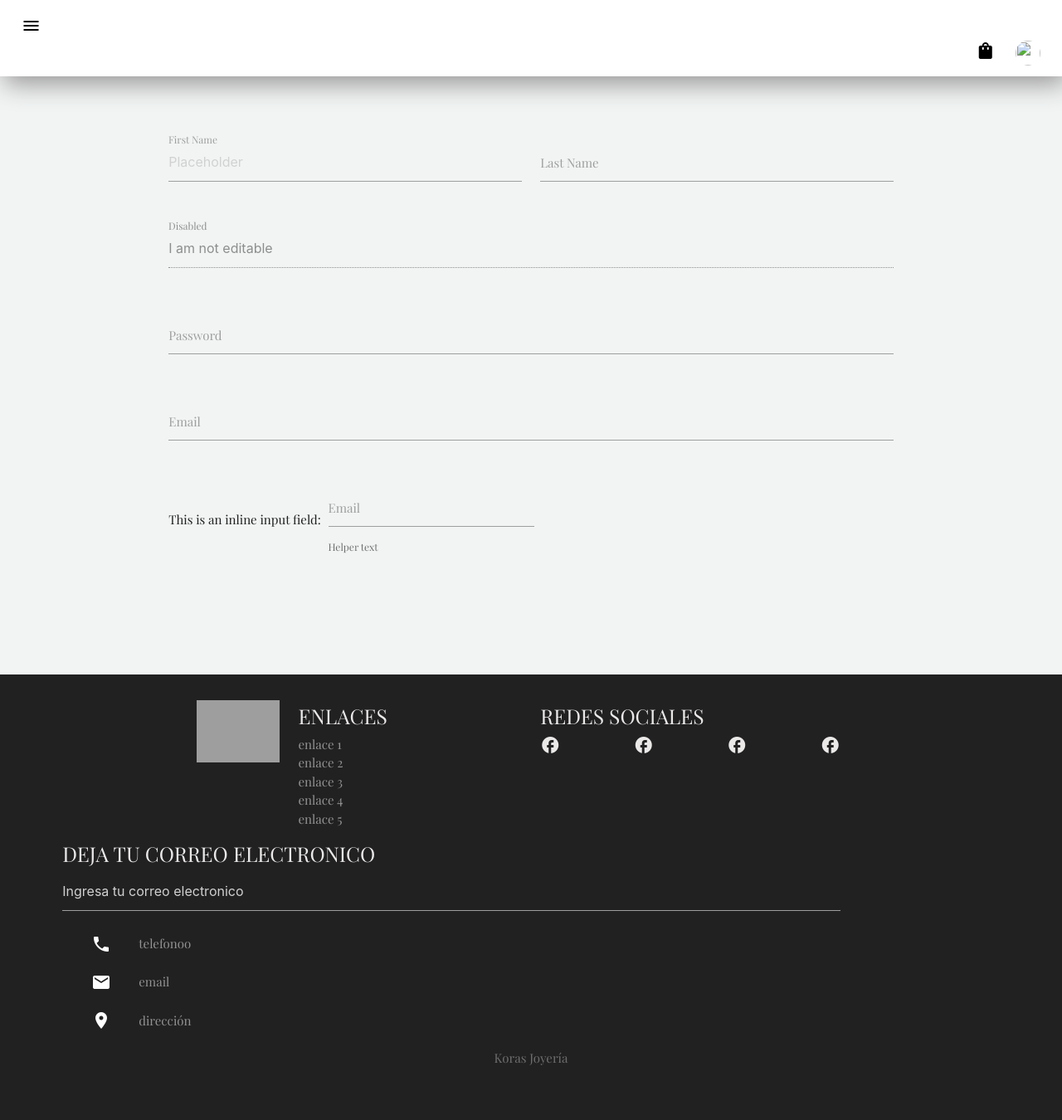
After one commit to ValentinaC2004/KORAS_JOYERIA, a Django app: page /profileEdit/ in a window 1280 px wide. The commit adds this page. Shown: the whole page at 83% size. Run offline with Django 4.2, Linux system fonts and the light colour scheme; the visitor is signed in with stand-in values (Sample User, id 1); some libraries are stand-ins or nearby versions; grey boxes are pictures that could not be loaded.

Commit message:
Agregando perfil para el usuario

```diff
--- a/proyecto_koras/koras_joyeria/static/koras_joyeria/css/style.css
+++ b/proyecto_koras/koras_joyeria/static/koras_joyeria/css/style.css
@@ -79,6 +79,7 @@ footer{
     margin-left: 2%;
     margin-right: 2%;
     margin-top: 1%;
+    margin-bottom: 0%;
 }
 .logo-menu{
     width: 85%;
@@ -247,6 +248,51 @@ label:active {
 .micuenta{
     margin-left: 2%;
 }
-.cuenta{
-    margin-left: 2%;
+
+.profile-img{
+    margin-top: 2%;
+    margin-bottom: 0%;
+    width: 150px;
+    height: 150px;
+    border-radius: 100%;
+    box-shadow: 0 1px 0 0 #343434;
 }
+.profile-user{
+    margin: 0%;
+    padding: 0%;
+}
+
+.profile-nav{
+    border-radius: 100%;
+    width: 11%;
+    height: 51%;
+    margin-right: 12%;
+    margin-bottom: 0px;
+}
+
+.profile-navbar{
+    width: 30px;
+    height: 30px;
+    border-radius: 100%;
+}
+
+.info-profile{
+    width: 20%;
+    height: auto;
+    background-color: antiquewhite;
+    box-shadow: 0 1px 0 0 #343434;
+    padding: 2%;
+}
+.img-info-user{
+    border-radius: 100%;
+    width: 200px;
+    height: 200px;
+    margin-top: 10%;
+    margin-bottom: 0%;
+    padding: 0%;
+}
+
+.t{
+    padding-bottom: 2%;
+    margin-bottom: 2%;
+}
--- a/proyecto_koras/koras_joyeria/templates/koras_joyeria/base/base.html
+++ b/proyecto_koras/koras_joyeria/templates/koras_joyeria/base/base.html
@@ -33,17 +33,17 @@
 
             {% if request.user.is_authenticated %}
             <div>
-            <a class='dropdown-trigger right micuenta' href='#' data-target='micuenta'>{{ user.username }}</a>
+            <a class='dropdown-trigger right micuenta' href='#' data-target='micuenta'><img src="{{ user.profile.image.url }}" class="profile-navbar right"></a>
         </div>
                 <ul id='micuenta' class='dropdown-content'>
-                    <li><a href="#!">Editar</a></li>
+                    <li><a href="{% url 'koras_joyeria:profileEdit' %}">Editar perfil</a></li>
                     <li><a href="#"><i class="material-icons">power_settings_new</i></a></li>
                   </ul>
                   {% endif %}
 
             <a class="waves-effect waves-light  modal-trigger right" href="#carrito">
-                <span class="material-icons right">
-                    shopping_cart_checkout
+                <span class="material-icons right black-text">
+                    shopping_bag
                     </span>
             </a>
 
@@ -75,7 +75,8 @@
                 {% block contentMenu %}
 
                 {% if request.user.is_authenticated %}
-                <li><a href="{% url 'koras_joyeria:profile' %}" class="cuenta"><i class="material-icons">perm_identity</i>{{ user.username }}</a></li>
+
+                <li><a href="{% url 'koras_joyeria:profile' %}" class="cuenta"><img src="{{ user.profile.image.url }}" class="profile-nav">Perfil</a></li>
                 {% endif %}
                 <li><a href="{% url 'koras_joyeria:home' %}"><i class="material-icons">home</i>Inicio</a></li>
                 <li><a href="{% url 'koras_joyeria:tienda' %}"><i class="material-icons">store</i>Tienda</a></li>
--- a/proyecto_koras/koras_joyeria/templates/koras_joyeria/index.html
+++ b/proyecto_koras/koras_joyeria/templates/koras_joyeria/index.html
@@ -29,7 +29,7 @@
             <li>
               <img src="{% static 'koras_joyeria/img/port8.jpg' %}" alt="">
               <div class="caption center-align">
-                <h3>Lorem, ipsum dolor.</h3>
+                <h3>Koras Joyeria</h3>
                 <h5 class="light grey-text text-lighten-3">Lorem, ipsum dolor.</h5>
               </div>
             </li>
--- /dev/null
+++ b/proyecto_koras/koras_joyeria/templates/koras_joyeria/profile/profile-edit.html
@@ -0,0 +1,56 @@
+{% extends 'koras_joyeria/base/base.html' %}
+
+{% load static %}
+
+{% block title2 %}Editar perfil{% endblock title2 %}
+
+{% block content %}
+
+<div class="container">
+    <br><br><br>
+    <div class="row">
+        <form class="col s12">
+          <div class="row">
+            <div class="input-field col s6">
+              <input placeholder="Placeholder" id="first_name" type="text" class="validate">
+              <label for="first_name">First Name</label>
+            </div>
+            <div class="input-field col s6">
+              <input id="last_name" type="text" class="validate">
+              <label for="last_name">Last Name</label>
+            </div>
+          </div>
+          <div class="row">
+            <div class="input-field col s12">
+              <input disabled value="I am not editable" id="disabled" type="text" class="validate">
+              <label for="disabled">Disabled</label>
+            </div>
+          </div>
+          <div class="row">
+            <div class="input-field col s12">
+              <input id="password" type="password" class="validate">
+              <label for="password">Password</label>
+            </div>
+          </div>
+          <div class="row">
+            <div class="input-field col s12">
+              <input id="email" type="email" class="validate">
+              <label for="email">Email</label>
+            </div>
+          </div>
+          <div class="row">
+            <div class="col s12">
+              This is an inline input field:
+              <div class="input-field inline">
+                <input id="email_inline" type="email" class="validate">
+                <label for="email_inline">Email</label>
+                <span class="helper-text" data-error="wrong" data-success="right">Helper text</span>
+              </div>
+            </div>
+          </div>
+        </form>
+      </div>
+</div>
+
+
+{% endblock content %}
--- a/proyecto_koras/koras_joyeria/templates/koras_joyeria/tienda/ver-carrito.html
+++ b/proyecto_koras/koras_joyeria/templates/koras_joyeria/tienda/ver-carrito.html
@@ -19,8 +19,9 @@
         </thead>
 
         <tbody>
-          <div class="row text-center">
-            <div class="col-6"><a href="{% url 'koras_joyeria:CLS' %}" class="waves-effect waves-light btn black grey-text">Limpiar carrito</a></div><br>
+          <br><br>
+          <div class="row">
+            <div class="col-6"><a href="{% url 'koras_joyeria:CLS' %}" class="waves-effect waves-light btn black grey-text">Eliminar productos</a></div><br>
             <div class="col-6"><a href="#" class="waves-effect waves-light btn black grey-text">Guardar</a></div>
           </div>
             {% for key, value in request.session.carrito.items %}
--- a/proyecto_koras/koras_joyeria/urls.py
+++ b/proyecto_koras/koras_joyeria/urls.py
@@ -7,20 +7,24 @@ from koras_joyeria import views
 
 app_name = 'koras_joyeria'
 urlpatterns = [
-    path('', views.Tienda , name='tienda'),
+    #ingreso
+     path('', views.Tienda , name='tienda'),
+    path('registro/', views.Registro , name='registro'),
+    path('inicio/', LoginView.as_view(template_name='koras_joyeria/ingreso/inicio.html'), name='inicio'),
+    path('logout/', LogoutView.as_view(template_name='koras_joyeria/ingreso/logout.html'), name='logout'),
+    #Tienda
     path('verCarrito/', views.VerCarrito, name='verCarrito'),
     path('carritoCompra/', views.carritoCompra, name='carritoCompra'),
     path('home/', views.Home , name='home'),
-    path('registro/', views.Registro , name='registro'),
-    path('inicio/', LoginView.as_view(template_name='koras_joyeria/ingreso/inicio.html'), name='inicio'),
-    path('logout/', LogoutView.as_view(template_name='koras_joyeria/ingreso/logout.html'), name='logout'),
     path('tienda/', views.Tienda , name='tienda'),
     path('inquietudes/', views.Inquietudes , name='inquietudes'),
     path('ver-producto/<int:id>', views.VerProducto, name='ver-producto'),
-    path('profile/', views.Profile, name='profile'),
     path('agregar/<int:producto_id>', views.Agregar_producto, name='Add'),
     path('eliminar/<int:producto_id>', views.eliminar_producto, name='Remove'),
     path('restar/<int:producto_id>', views.restar_producto, name='Sub'),
     path('limpiar/', views.limpiar_carrito, name='CLS'),
+    #Profile
+    path('profile/', views.Profile, name='profile'),
+    path('profileEdit/', views.ProfileEdit, name='profileEdit'),
 
 ]
--- a/proyecto_koras/koras_joyeria/views.py
+++ b/proyecto_koras/koras_joyeria/views.py
@@ -3,6 +3,9 @@ from django.contrib import messages
 from koras_joyeria.Carrito import Carrito
 from .models import Producto, UserRegisterForm
 # Create your views here.
+
+def ProfileEdit(request):
+    return render(request, 'koras_joyeria/profile/profile-edit.html')
 
 def VerProducto(request,id):
     q = Producto.objects.get(pk = id)
@@ -27,8 +30,7 @@ def Agregar_producto(request, producto_id):
     carrito = Carrito(request)
     producto = Producto.objects.get(id=producto_id)
     carrito.agregar(producto)
-    messages.success(request, f'Se agrego un producto al carrito')
-    return redirect("koras_joyeria:tienda")
+    return redirect("koras_joyeria:carritoCompra")
 
 def eliminar_producto(request, producto_id):
     carrito = Carrito(request)
```
Also changed, not shown: proyecto_koras/koras_joyeria/models.py (+10 -3 lines), proyecto_koras/koras_joyeria/templates/koras_joyeria/profile/profile.html (+21 -9 lines), proyecto_koras/koras_joyeria/templates/koras_joyeria/tienda/carrito-compra.html (line endings or trailing spaces), proyecto_koras/uploads/productos/port11.jpg (added), proyecto_koras/uploads/profiles/perfil_oDNtHte.jpg (added).
